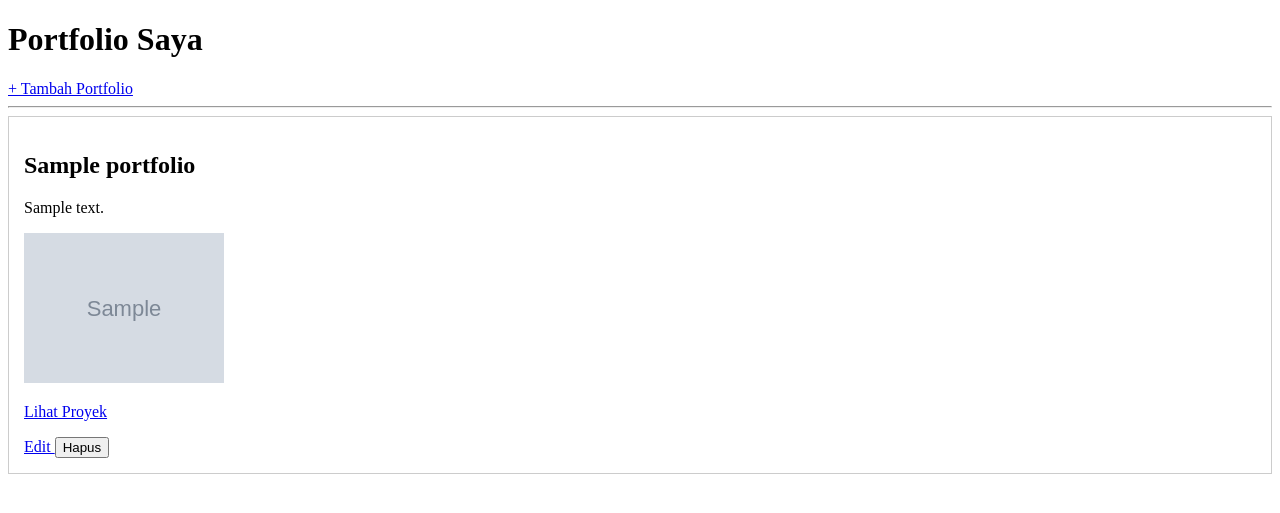
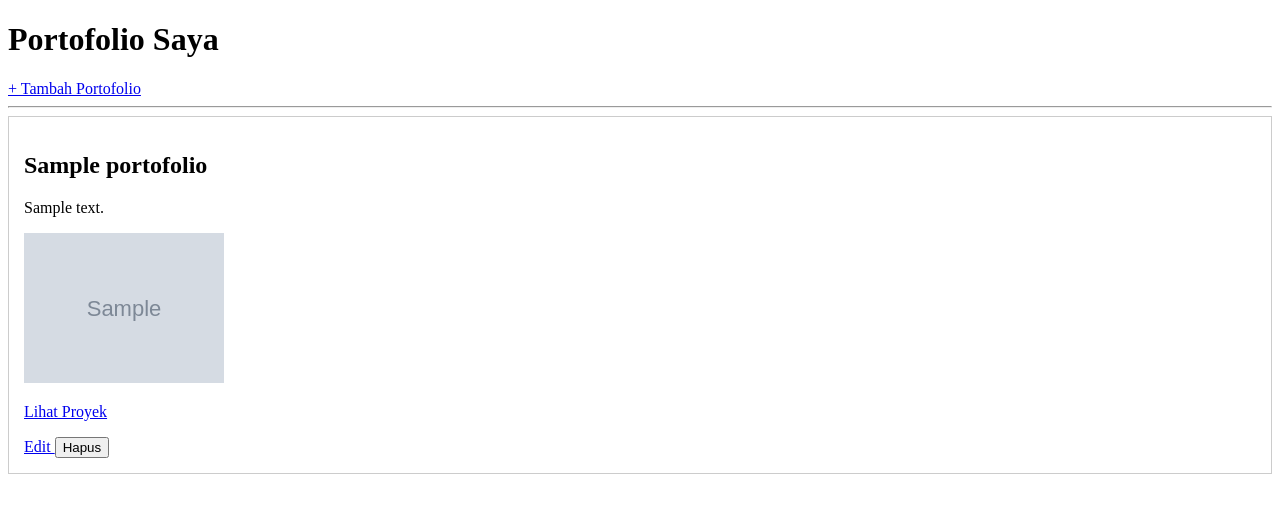
Before and after one commit to zaidathalitha29/BoostCV_New, a Laravel app: template resources/views/creator/portofolio/index.blade.php in a window 1280 px wide. Shown: the top 513 px of the page. Run offline with Laravel 8, Linux system fonts and the light colour scheme; the template is opened without the code that fills it: most values are stand-ins (such as "Sample title", 1, 10 or a date in 2020); grey boxes marked "Sample" are stand-in pictures; parts of the project's set-up code (start-up, migrations or seed data) failed here and were passed over.

Commit message:
Rename Portfolio to Portofolio

```diff
--- a/app/Creator.php
+++ b/app/Creator.php
@@ -29,9 +29,9 @@ class Creator extends Model
         return $this->hasMany(Service::class);
     }
 
-    public function portfolios()
+    public function portofolios()
     {
-        return $this->hasMany(Portfolio::class);
+        return $this->hasMany(Portofolio::class);
     }
 
     public function orders()
--- a/app/Http/Controllers/Creator/CreatorDashboardController.php
+++ b/app/Http/Controllers/Creator/CreatorDashboardController.php
@@ -4,8 +4,6 @@ namespace App\Http\Controllers\Creator;
 
 use App\Http\Controllers\Controller;
 use Illuminate\Support\Facades\Auth;
-use App\Order;
-use App\Service;
 
 class CreatorDashboardController extends Controller
 {
@@ -28,7 +26,7 @@ class CreatorDashboardController extends Controller
             ->where('status', 'approved')
             ->count();
 
-        $totalPortfolios = $creator->portfolios()->count();
+        $totalPortofolios = $creator->portofolios()->count();
 
         $totalOrders = $creator->orders()->count();
 
@@ -43,7 +41,7 @@ class CreatorDashboardController extends Controller
             'totalServices',
             'pendingServices',
             'approvedServices',
-            'totalPortfolios',
+            'totalPortofolios',
             'totalOrders',
             'recentOrders'
         ));
--- a/app/Portfolio.php
+++ b/app/Portofolio.php
@@ -4,7 +4,7 @@ namespace App;
 
 use Illuminate\Database\Eloquent\Model;
 
-class Portfolio extends Model
+class Portofolio extends Model
 {
     protected $fillable = [
         'creator_id',
--- a/resources/views/creator/portofolio/index.blade.php
+++ b/resources/views/creator/portofolio/index.blade.php
@@ -2,11 +2,11 @@
 <html lang="id">
 <head>
     <meta charset="UTF-8">
-    <title>Portfolio Creator | BoostCV</title>
+    <title>Portofolio Creator | BoostCV</title>
 </head>
 <body>
 
-    <h1>Portfolio Saya</h1>
+    <h1>Portofolio Saya</h1>
 
     @if (session('success'))
         <p style="color: green;">{{ session('success') }}</p>
@@ -16,41 +16,41 @@
         <p style="color: red;">{{ session('error') }}</p>
     @endif
 
-    <a href="{{ route('portfolio.create') }}">
-        + Tambah Portfolio
+    <a href="{{ route('portofolio.create') }}">
+        + Tambah Portofolio
     </a>
 
     <hr>
 
-    @forelse ($portfolios as $portfolio)
+    @forelse ($portofolios as $portofolio)
 
         <div style="border: 1px solid #ccc; padding: 15px; margin-bottom: 15px;">
 
-            <h2>{{ $portfolio->title }}</h2>
+            <h2>{{ $portofolio->title }}</h2>
 
-            <p>{{ $portfolio->description }}</p>
+            <p>{{ $portofolio->description }}</p>
 
-            @if ($portfolio->image)
+            @if ($portofolio->image)
                 <img
-                    src="{{ asset('storage/' . $portfolio->image) }}"
+                    src="{{ asset('storage/' . $portofolio->image) }}"
                     width="200"
-                    alt="Gambar Portfolio"
+                    alt="Gambar Portofolio"
                 >
             @endif
 
-            @if ($portfolio->project_url)
+            @if ($portofolio->project_url)
                 <p>
-                    <a href="{{ $portfolio->project_url }}" target="_blank">
+                    <a href="{{ $portofolio->project_url }}" target="_blank">
                         Lihat Proyek
                     </a>
                 </p>
             @endif
 
-            <a href="{{ route('portfolio.edit', $portfolio->id) }}">
+            <a href="{{ route('portofolio.edit', $portofolio->id) }}">
                 Edit
             </a>
 
-            <form action="{{ route('portfolio.destroy', $portfolio->id) }}"
+            <form action="{{ route('portofolio.destroy', $portofolio->id) }}"
                   method="POST"
                   style="display: inline;">
 
@@ -67,7 +67,7 @@
 
     @empty
 
-        <p>Belum ada portfolio. Silakan tambahkan portfolio pertama kamu.</p>
+        <p>Belum ada portofolio. Silakan tambahkan portofolio pertama kamu.</p>
 
     @endforelse
 
--- a/routes/web.php
+++ b/routes/web.php
@@ -3,7 +3,7 @@
 use Illuminate\Support\Facades\Route;
 use App\Http\Controllers\AuthController;
 use App\Http\Controllers\Creator\CreatorController;
-use App\Http\Controllers\Creator\PortfolioController;
+use App\Http\Controllers\Creator\PortofolioController;
 use App\Http\Controllers\Creator\CreatorDashboardController;
 use App\Http\Controllers\Creator\ServiceController;
 
@@ -25,12 +25,6 @@ Route::get('/register', [AuthController::class, 'showRegister'])
 Route::post('/register', [AuthController::class, 'registerProses'])
     ->middleware('guest')
     ->name('register.proses');
-
-// Login dan Logout
-Route::get('/login', [AuthController::class, 'showformlogin'])->name('login');
-Route::post('/login', [AuthController::class, 'proseslogin'])->name('login.proses');
-Route::get('/dashboard', [AuthController::class, 'dashboard'])->name('dashboard')->middleware('auth');
-Route::get('/logout', [AuthController::class, 'logout'])->name('logout')->middleware('auth');
 
 // Login dan Logout
 Route::get('/login', [AuthController::class, 'showformlogin'])
@@ -72,24 +66,24 @@ Route::group(['middleware' => ['auth', 'role:creator']], function () {
     Route::get('/creator/dashboard', [CreatorDashboardController::class, 'index'])
         ->name('creator.dashboard');
 
-    // Portfolio Creator
-    Route::get('/creator/portfolio', [PortfolioController::class, 'index'])
-        ->name('portfolio.index');
+    // Portofolio Creator
+    Route::get('/creator/portofolio', [PortofolioController::class, 'index'])
+        ->name('portofolio.index');
 
-    Route::get('/creator/portfolio/create', [PortfolioController::class, 'create'])
-        ->name('portfolio.create');
+    Route::get('/creator/portofolio/create', [PortofolioController::class, 'create'])
+        ->name('portofolio.create');
 
-    Route::post('/creator/portfolio', [PortfolioController::class, 'store'])
-        ->name('portfolio.store');
+    Route::post('/creator/portofolio', [PortofolioController::class, 'store'])
+        ->name('portofolio.store');
 
-    Route::get('/creator/portfolio/{id}/edit', [PortfolioController::class, 'edit'])
-        ->name('portfolio.edit');
+    Route::get('/creator/portofolio/{id}/edit', [PortofolioController::class, 'edit'])
+        ->name('portofolio.edit');
 
-    Route::put('/creator/portfolio/{id}', [PortfolioController::class, 'update'])
-        ->name('portfolio.update');
+    Route::put('/creator/portofolio/{id}', [PortofolioController::class, 'update'])
+        ->name('portofolio.update');
 
-    Route::delete('/creator/portfolio/{id}', [PortfolioController::class, 'destroy'])
-        ->name('portfolio.destroy');
+    Route::delete('/creator/portofolio/{id}', [PortofolioController::class, 'destroy'])
+        ->name('portofolio.destroy');
 
     // Layanan Creator
     Route::get('/creator/services', [ServiceController::class, 'index'])
@@ -119,8 +113,6 @@ Route::group(['middleware' => ['auth', 'role:customer']], function () {
 });
 
 // Profil Creator
-// Tetap menggunakan auth karena profil perlu dibuat
-// sebelum Creator dapat mengakses dashboard.
 Route::middleware(['auth'])->group(function () {
 
     Route::get('/creator/profile', [CreatorController::class, 'profile'])
```
Also changed, not shown: app/Http/Controllers/Creator/PortofolioController.php (renamed from app/Http/Controllers/Creator/PortfolioController.php, +29 -38 lines), resources/views/creator/dashboard.blade.php (+4 -4 lines), resources/views/creator/portofolio/create.blade.php (+7 -7 lines), resources/views/creator/portofolio/edit.blade.php (+13 -13 lines), database/migrations/2026_11_12_083822_rename_portfolios_table_to_portofolios_table.php (added).
